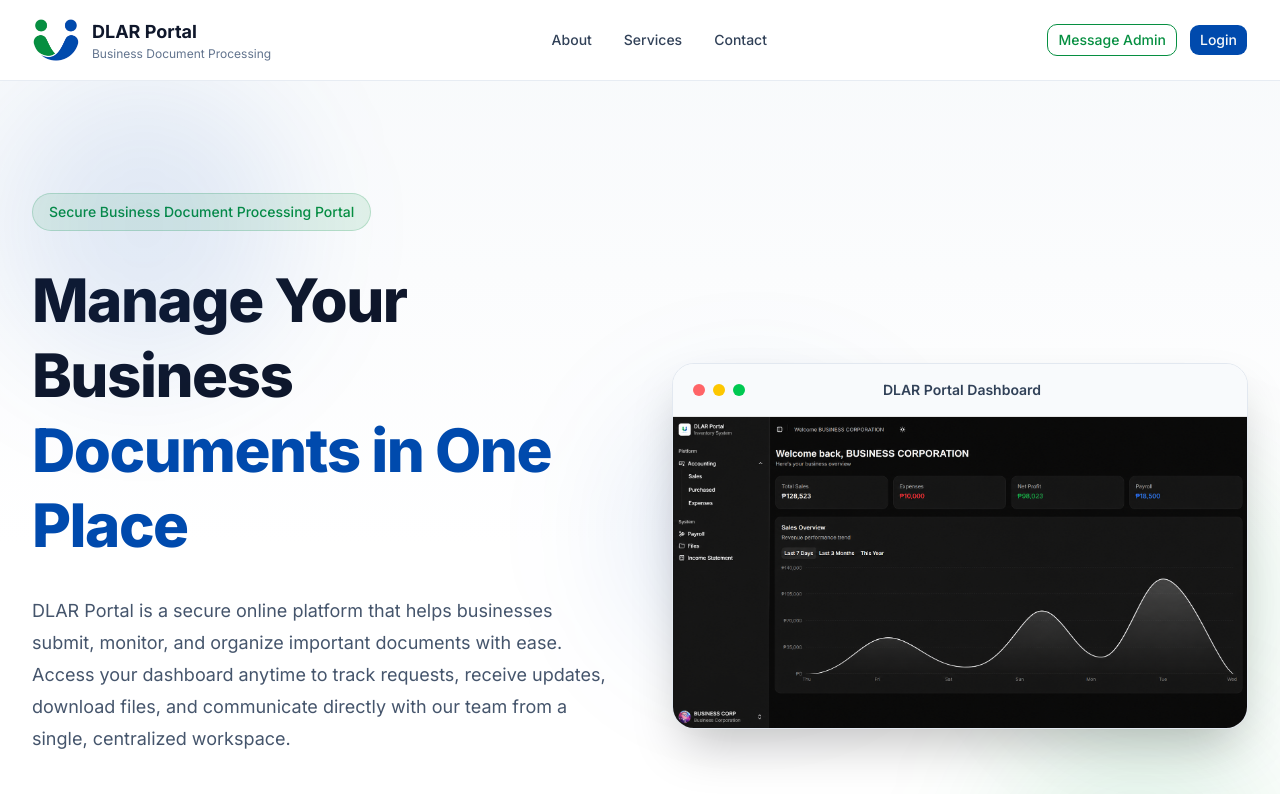
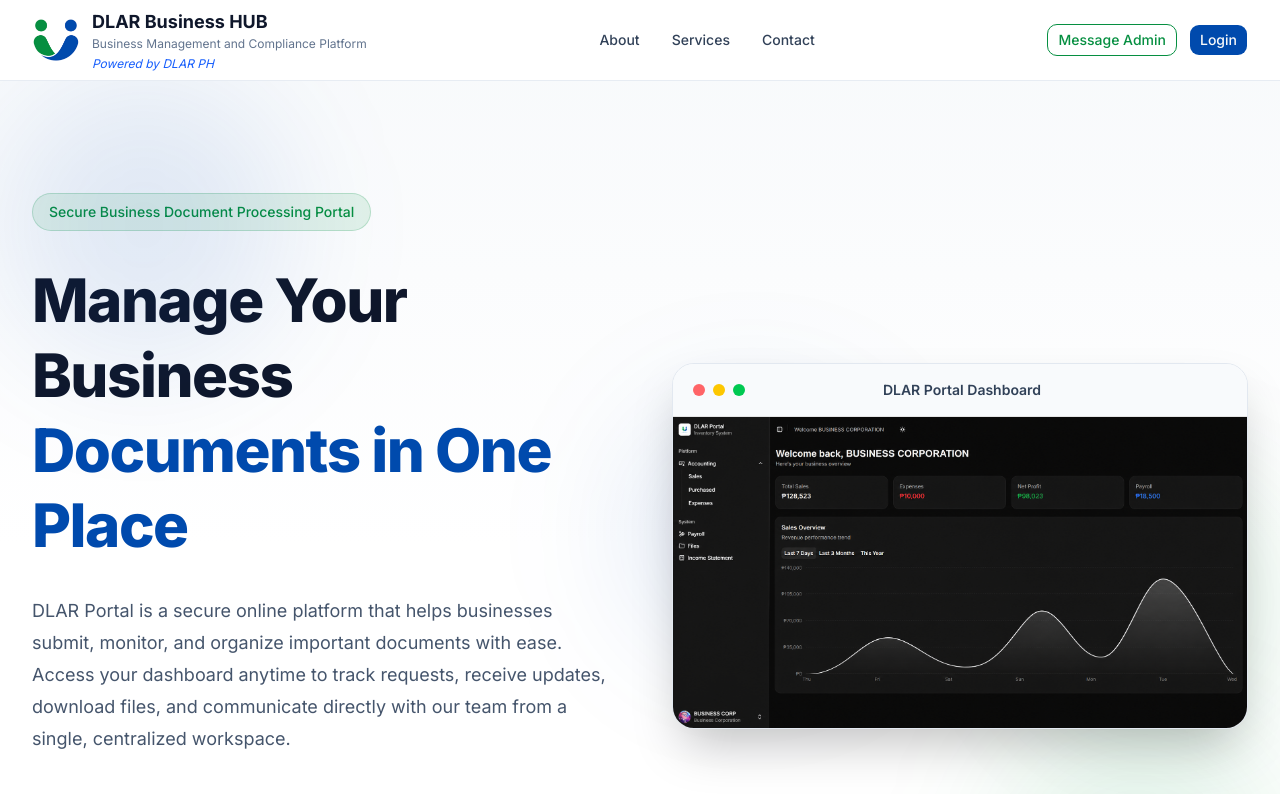
Before and after one commit to Jayvon420/portal-dlarbusiness, a Next.js app: page / in a window 1280 px wide. Shown: the top 794 px of the page. Built offline with nearby package versions, Linux system fonts and the light colour scheme.

Commit message:
adding logo text suit to client request

```diff
--- a/app/(landing)/components/ui/logo.tsx
+++ b/app/(landing)/components/ui/logo.tsx
@@ -16,7 +16,7 @@
     <Link href="/" className={`flex items-center gap-3 ${className ?? ""}`}>
       <Image
         src="/dlar-logo.png"
-        alt="DLAR Portal"
+        alt="DLAR Business HUB"
         width={52}
         height={52}
         priority
@@ -24,11 +24,12 @@
       />
 
       <div className="leading-tight">
-        <h1 className={`text-lg font-bold ${titleColor}`}>DLAR Portal</h1>
+        <h1 className={`text-lg font-bold ${titleColor}`}>DLAR Business HUB</h1>
 
         <p className={`text-xs ${subtitleColor}`}>
-          Business Document Processing
+          Business Management and Compliance Platform
         </p>
+        <span className="text-xs text-blue-600 italic">Powered by DLAR PH</span>
       </div>
     </Link>
   );
```
